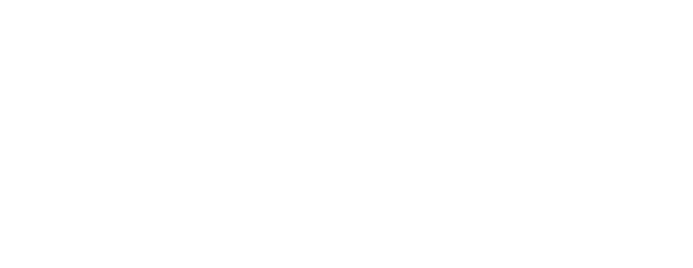
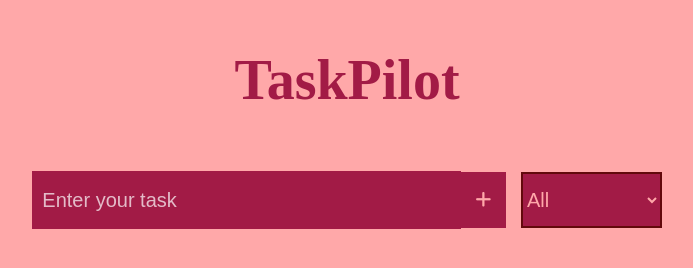
Before and after one commit to Radhikagupta25/TaskPilot, a plain HTML site: page index.html in a window 1280 px wide. Shown: the whole page, without its empty margins (293-986 px from the left). Drawn offline with Linux system fonts and the light colour scheme.

Commit message:
add filters dropdown and tasks input box

```diff
--- a/index.html
+++ b/index.html
@@ -1,13 +1,33 @@
 <!DOCTYPE html>
 <html lang="en">
+
 <head>
     <meta charset="UTF-8">
     <meta name="viewport" content="width=device-width, initial-scale=1.0">
     <title>TaskPilot</title>
     <link rel="stylesheet" href="style.css">
+    <link rel="icon" href="/favicon.ico">
+    <link rel="stylesheet" href="https://cdnjs.cloudflare.com/ajax/libs/font-awesome/6.5.1/css/all.min.css">
 </head>
+
 <body>
-
+    <div class="heading">
+        <h1>TaskPilot</h1>
+    </div>
+    <div class="addTasks">
+        <div class="input">
+            <input type="text" placeholder="Enter your task" />
+            <button><i class="fa-solid fa-plus"></i></button>
+        </div>
+        <div class="filters">
+            <select id="filter">
+                <option value="all">All</option>
+                <option value="completed">Completed</option>
+                <option value="pending">Pending</option>
+            </select>
+        </div>
+    </div>
     <script src="script.js"></script>
 </body>
+
 </html>
--- a/style.css
+++ b/style.css
@@ -0,0 +1,123 @@
+body {
+    background-color: #ffa8a9;
+    margin: 0;
+    display: flex;
+    align-items: center;
+    justify-content: center;
+    flex-direction: column;
+}
+
+.heading {
+    height: 20vh;
+    display: flex;
+    align-items: center;
+    justify-content: center;
+}
+
+.heading h1 {
+    color: #A21B46;
+    font-size: 7vh;
+}
+
+.addTasks {
+    width: 53vw;
+    height: 10vh;
+    display: flex;
+    align-items: center;
+    justify-content: center;
+    gap: 15px;
+}
+
+.addTasks .input {
+    height: 7vh;
+    width: 37vw;
+    background-color: #A21B46;
+    display: flex;
+    align-items: center;
+}
+
+.addTasks input {
+    flex: 1;
+    min-width: 0;
+    height: 100%;
+    font-size: 2.5vh;
+    border: none;
+    background-color: #A21B46;
+    color: #ffa8a9;
+    padding-left: 10px;
+}
+
+.addTasks input::placeholder {
+    color: white;
+    opacity: 0.7;
+}
+
+.addTasks button {
+    width: 45px;
+    height: 100%;
+    border: none;
+    background-color: #A21B46;
+    display: flex;
+    align-items: center;
+    justify-content: center;
+    cursor: pointer;
+}
+
+.addTasks button i {
+    font-size: 18px;
+    color: #ffa8a9;
+}
+
+.addTasks select {
+    height: 7vh;
+    width: 11vw;
+    font-size: 2.5vh;
+    border-radius: 0;
+    background-color: #A21B46;
+    border: 2px solid #62090B;
+    color: #ffa8a9;
+}
+
+.filters option {
+    background-color: #A21B46;
+    color: #ffa8a9;
+}
+
+@media (max-width: 1024px) {
+
+    .addTasks {
+        width: 80vw;
+    }
+
+    .addTasks .input {
+        width: 55vw;
+    }
+
+    .addTasks select {
+        width: 20vw;
+    }
+
+    .heading h1 {
+        font-size: 6vh;
+    }
+}
+
+@media (max-width: 600px) {
+
+    .addTasks {
+        width: 95vw;
+        gap: 10px;
+    }
+
+    .addTasks .input {
+        width: 65vw;
+    }
+
+    .addTasks select {
+        width: 25vw;
+    }
+
+    .heading h1 {
+        font-size: 6vw;
+    }
+}
```
Also changed, not shown: favicon.ico (added).
